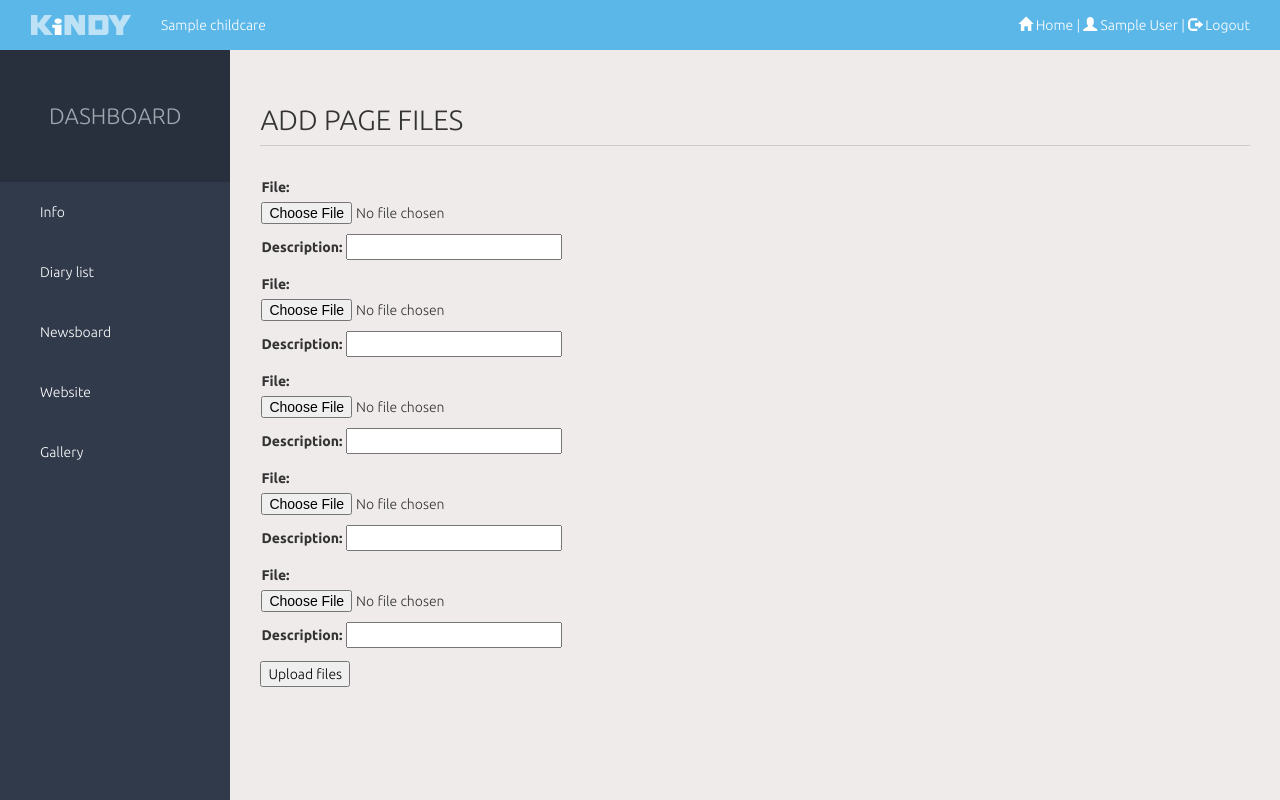
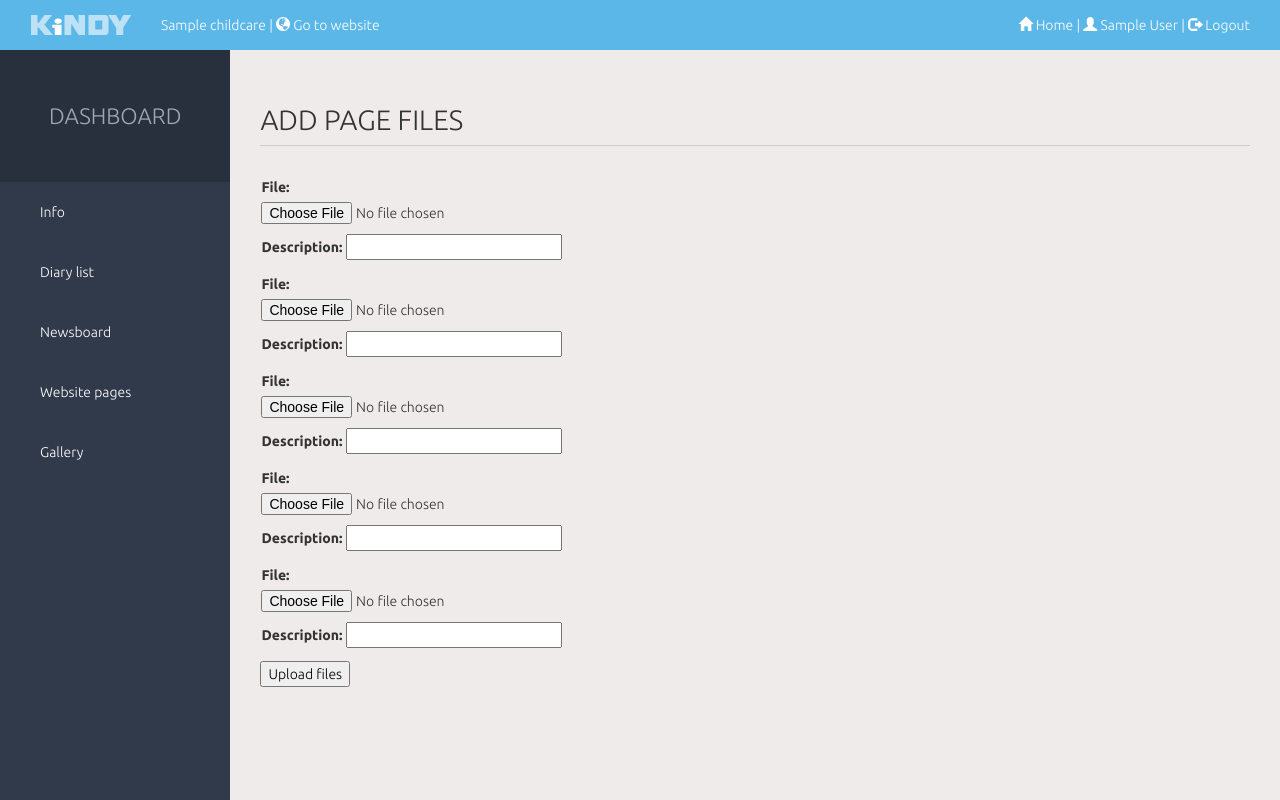
Before and after one commit to ramuta/kindy-old, a Django app: a page that uses templates/kindy/base.html in a window 1280 px wide. Run offline with Django 3.2, Linux system fonts and the light colour scheme; a user stored in the database is signed in; tables that the repository leaves empty hold one stand-in row (values such as "Sample post"); parts of the project's set-up code (start-up, migrations or seed data) failed here and were passed over; some libraries are stand-ins or nearby versions.

Commit message:
Website links, other fixes.

```diff
--- a/templates/childcare/childcare_base.html
+++ b/templates/childcare/childcare_base.html
@@ -8,6 +8,6 @@
 	<li><a href="/{{ childcare.slug }}/dashboard/">Info</a></li>
 	<li><a href="/{{ childcare.slug }}/dashboard/diary/">Diary list</a></li>
 	<li><a href="/{{ childcare.slug }}/dashboard/newsboard/">Newsboard</a></li>
-	<li><a href="/{{ childcare.slug }}/dashboard/pages/">Website</a></li>
+	<li><a href="/{{ childcare.slug }}/dashboard/pages/">Website pages</a></li>
 	<li><a href="/{{ childcare.slug }}/dashboard/gallery/">Gallery</a></li>
 {% endblock %}
--- a/templates/kindy/base.html
+++ b/templates/kindy/base.html
@@ -19,7 +19,10 @@
 	<body class="{% block body-class %}{% endblock %}">
 		<div id="header">
 			<a href="/" class="logo"><img src="{{ STATIC_URL }}img/logo.png" alt="Kindy"></a>
-			<span class="name">{{ childcare }}</span>
+            {% if childcare %}
+                <span class="name">{{ childcare }}</span> |
+                <a href="/{{ childcare.slug }}/" target="_blank"><span class="glyphicon glyphicon-globe"></span> Go to website</a>
+            {% endif %}
 			<p class="pull-right">
 			{% if user.is_authenticated %}
 				<span class="glyphicon glyphicon-home"></span> <a href="/">Home</a> |
```
